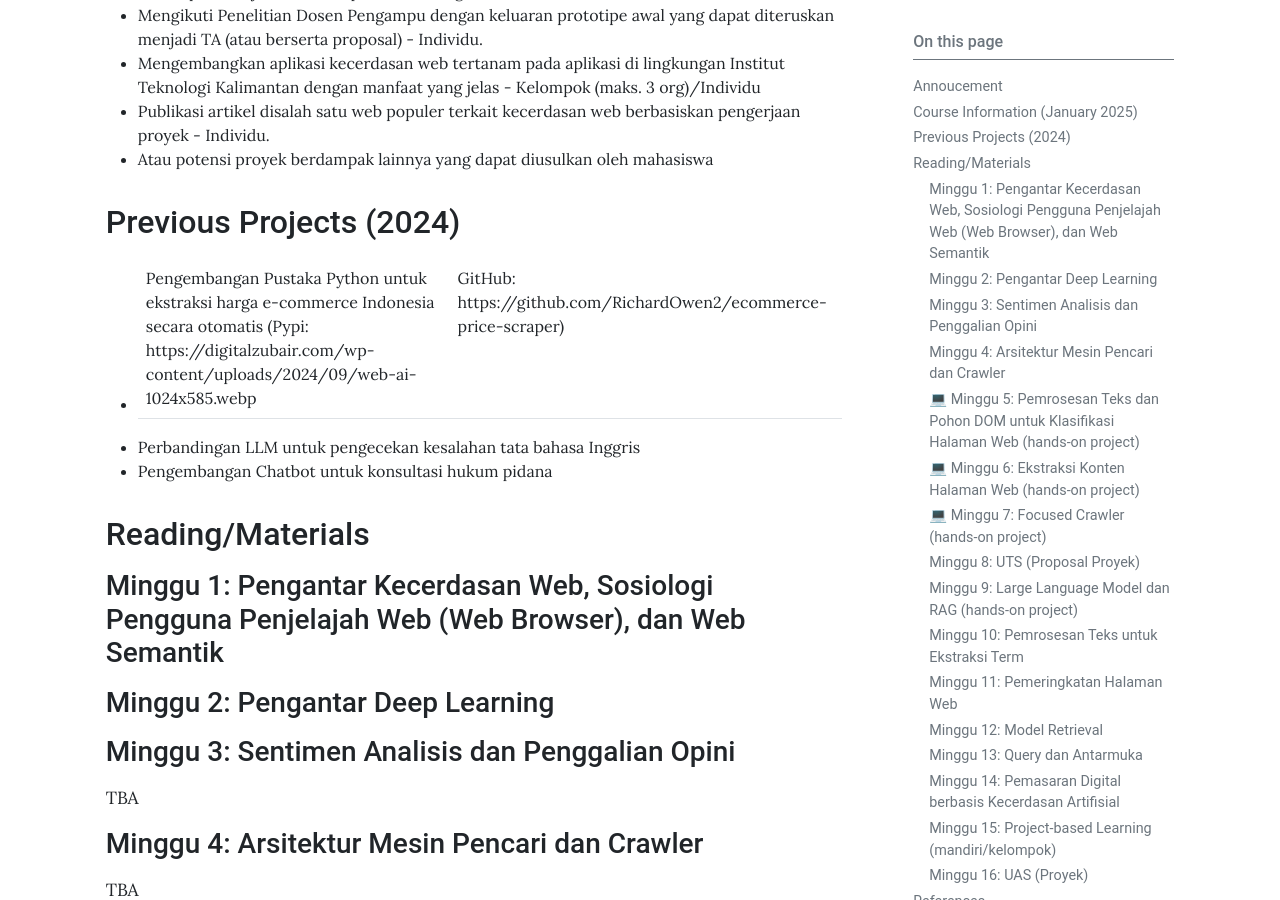
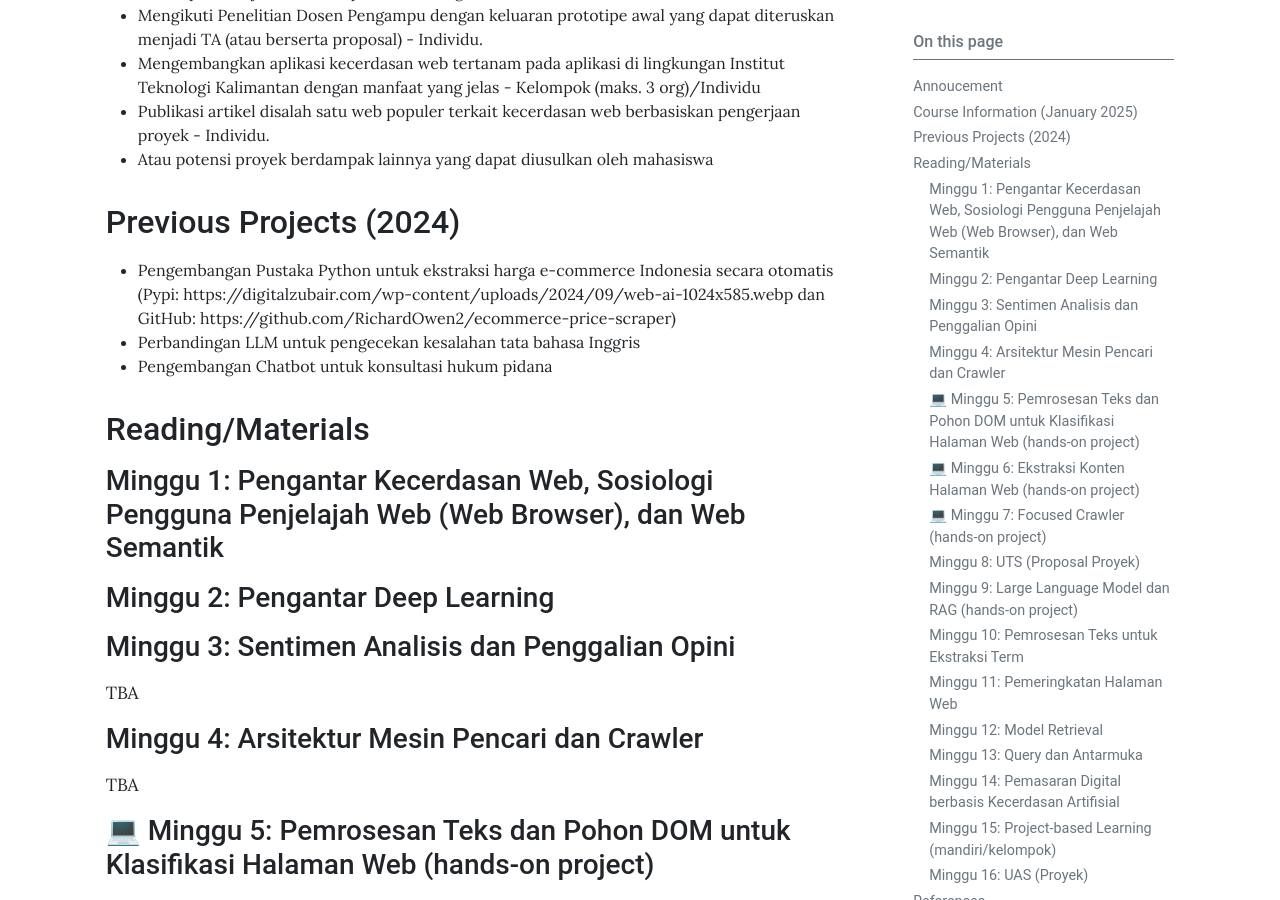
Before and after one commit to gusti-alfarisy/gusti-alfarisy.github.io, a Jekyll site: the page built from pages/mk/web2025.md, in a window 1280 px wide and 900 px high, scrolled down 2335 px. Built offline with Jekyll 4.4.1, drawn with Linux system fonts in a browser that asks for light colours.

Commit message:
update home information on MK kecerdasan web

```diff
--- a/pages/mk/web2025.md
+++ b/pages/mk/web2025.md
@@ -99,7 +99,7 @@ UAS dilaksanakan dengen presentasi proyek yang berdampak (akan dijelaskan di per
 
 ## Previous Projects (2024)
 
-* Pengembangan Pustaka Python untuk ekstraksi harga e-commerce Indonesia secara otomatis (Pypi: https://digitalzubair.com/wp-content/uploads/2024/09/web-ai-1024x585.webp | GitHub: https://github.com/RichardOwen2/ecommerce-price-scraper)
+* Pengembangan Pustaka Python untuk ekstraksi harga e-commerce Indonesia secara otomatis (Pypi: https://digitalzubair.com/wp-content/uploads/2024/09/web-ai-1024x585.webp dan GitHub: https://github.com/RichardOwen2/ecommerce-price-scraper)
 * Perbandingan LLM untuk pengecekan kesalahan tata bahasa Inggris
 * Pengembangan Chatbot untuk konsultasi hukum pidana
 
```
